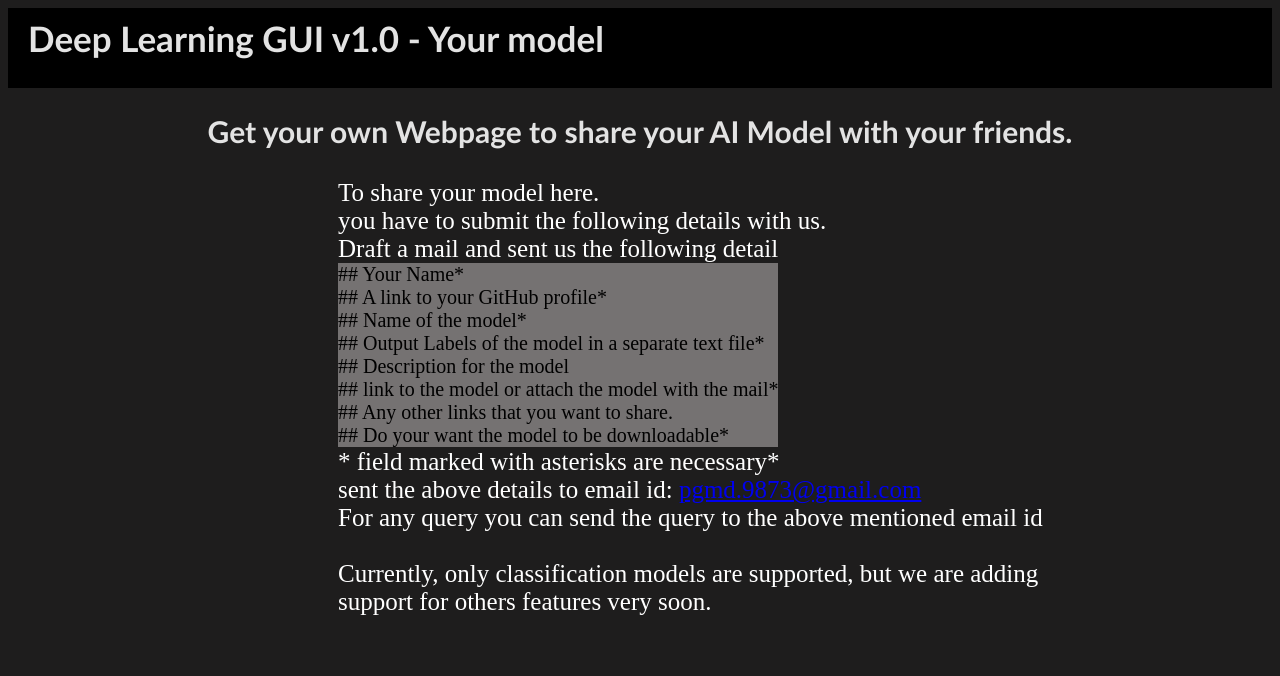
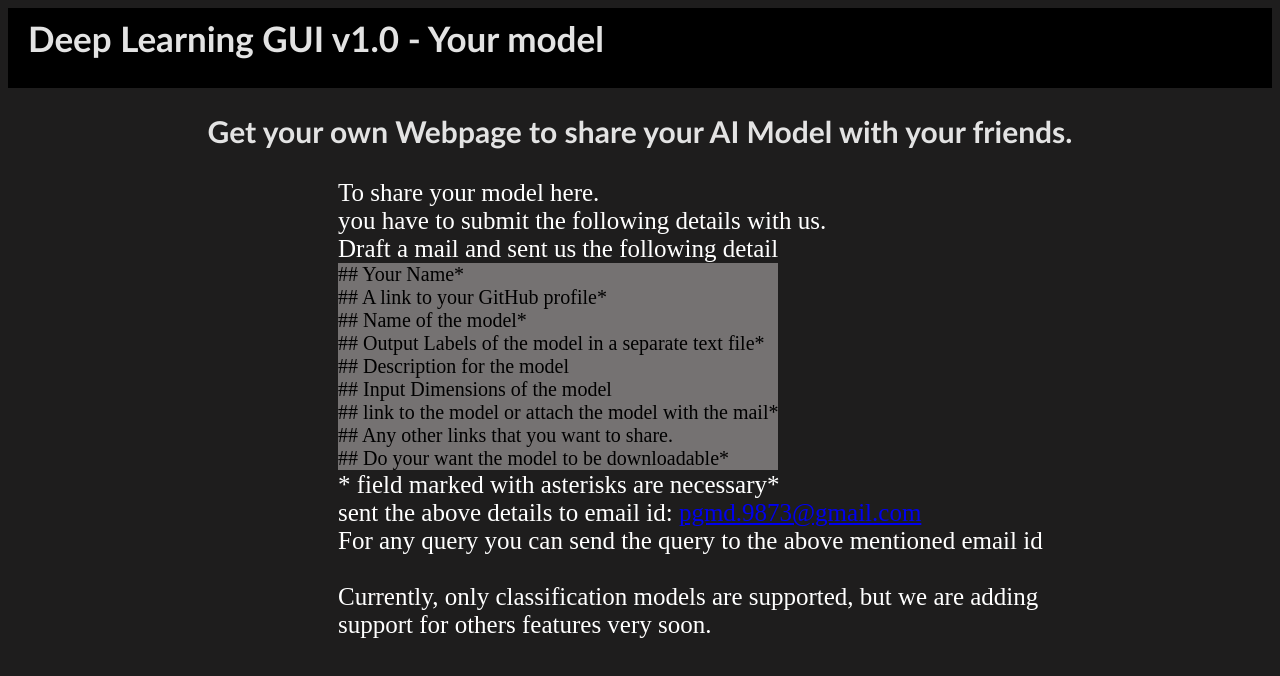
Before and after one commit to prashant9316/Deep-Learning-GUI-beta, a plain HTML site: page get_started.html in a window 1280 px wide. Drawn offline with Linux system fonts and the light colour scheme.

Commit message:
Updated README and get_started.html page
Updates README and get_started page with required information to include the input dimensions of the model.

```diff
--- a/get_started.html
+++ b/get_started.html
@@ -22,6 +22,7 @@
 				## Name of the model*<br>
 				## Output Labels of the model in a separate text file*<br>
 				## Description for the model<br>
+				## Input Dimensions of the model<br>
 				## link to the model or attach the model with the mail*<br>
 				## Any other links that you want to share.<br>
 				## Do your want the model to be downloadable*<br>
```
Also changed, not shown: 1 other file.
